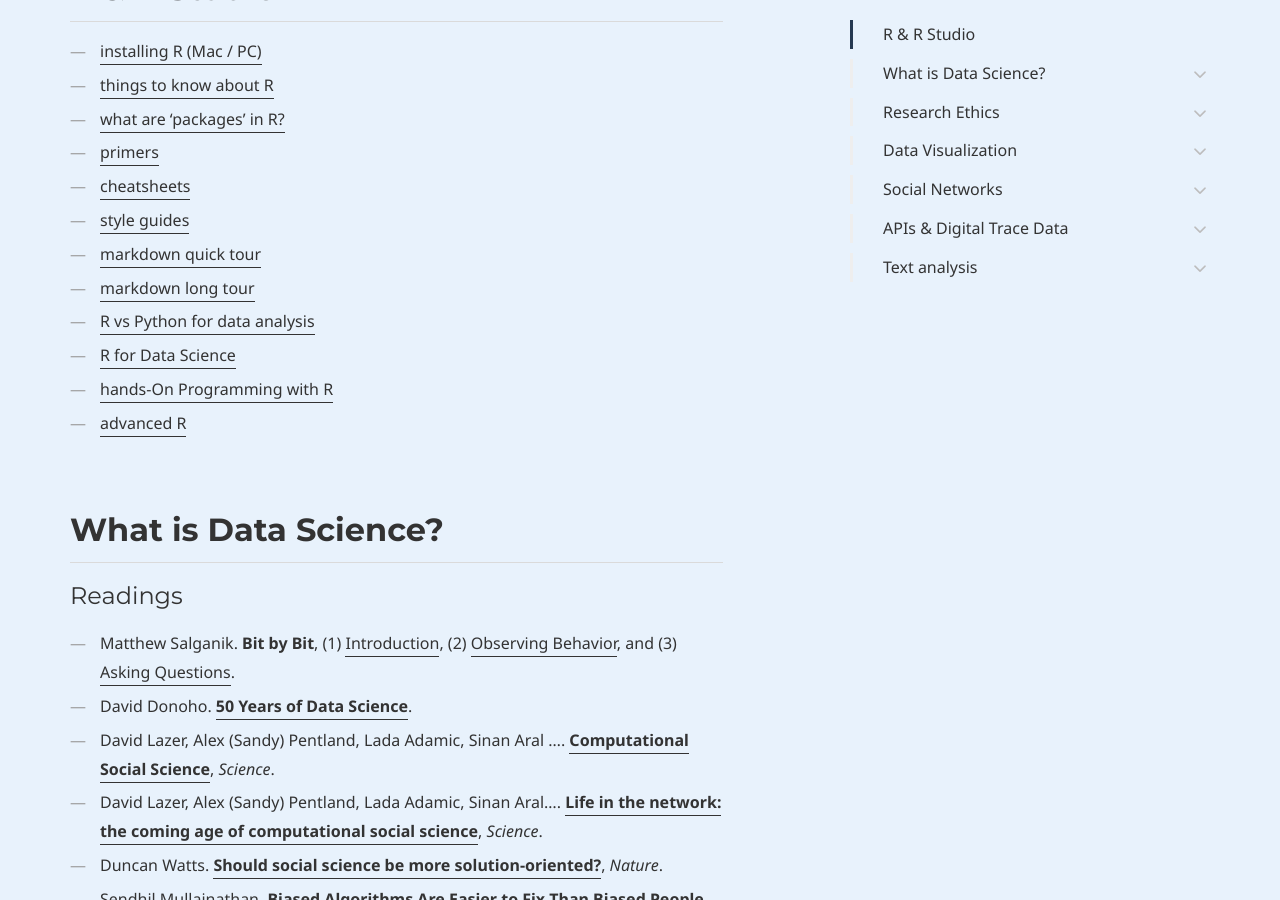
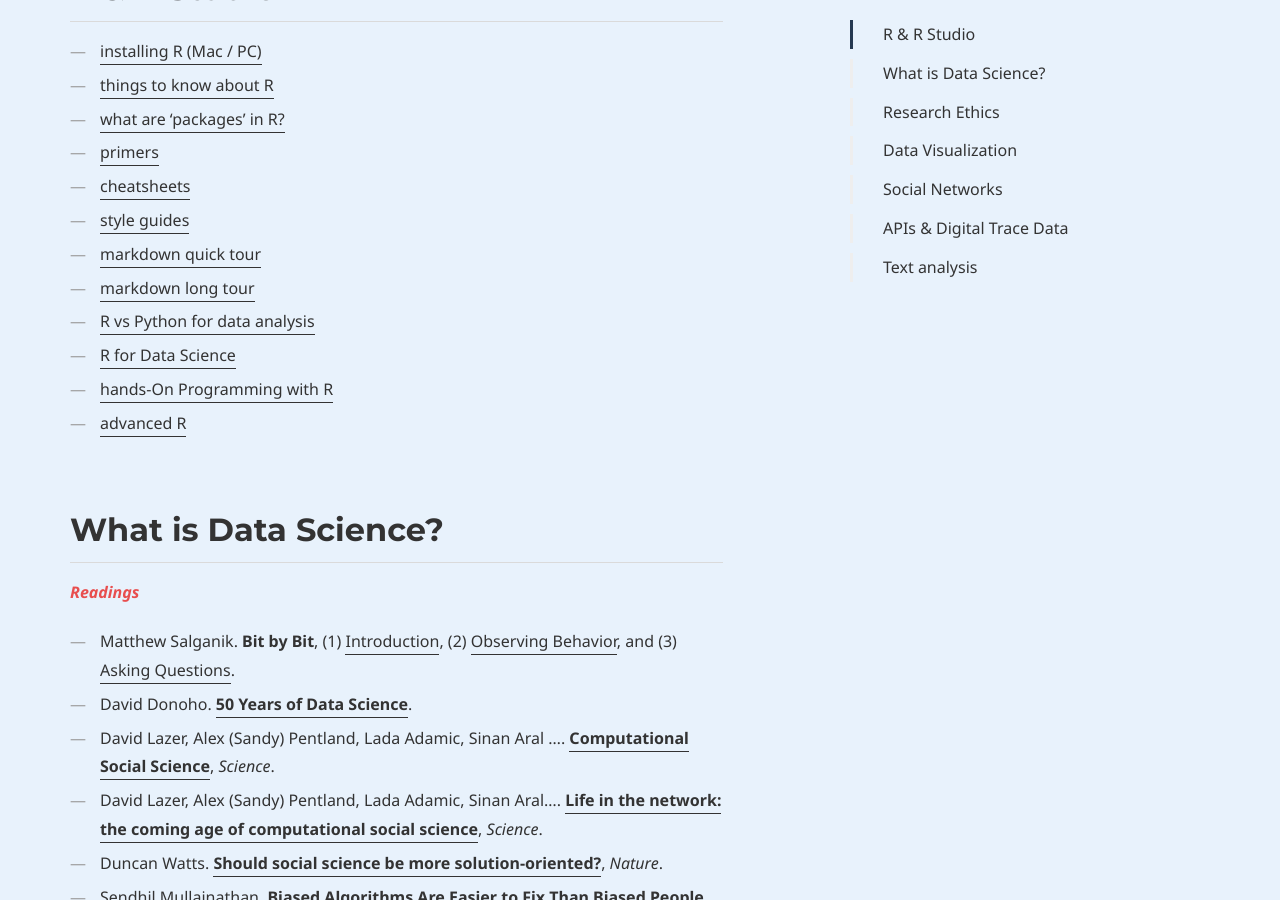
Before and after one commit to dssoc/dssoc.github.io, a Jekyll site: the page built from references.md, in a window 1280 px wide and 900 px high, scrolled down 595 px. Built offline with Jekyll 4.4.1, drawn with Linux system fonts in a browser that asks for light colours; some web fonts are replaced.

Commit message:
update references page

```diff
--- a/references.md
+++ b/references.md
@@ -30,7 +30,7 @@
 
 
 ## What is Data Science?
-#### Readings
+<b><i><font color="#E84E4E">Readings</font></i></b>
 - Matthew Salganik. **Bit by Bit**, (1) [Introduction](https://www.bitbybitbook.com/en/1st-ed/introduction/), (2) [Observing Behavior](https://www.bitbybitbook.com/en/1st-ed/observing-behavior/), and (3) [Asking Questions](https://www.bitbybitbook.com/en/1st-ed/asking-questions/).
 - David Donoho. [**50 Years of Data Science**](https://courses.csail.mit.edu/18.337/2015/docs/50YearsDataScience.pdf).
 - David Lazer, Alex (Sandy) Pentland, Lada Adamic, Sinan Aral .... [**Computational Social Science**](https://science.sciencemag.org/content/323/5915/721), *Science*.
@@ -41,7 +41,7 @@
 <br/><br/>
 
 ## Research Ethics
-#### Readings
+<b><i><font color="#E84E4E">Readings</font></i></b>
 - Matthew Salganik. **Bit by Bit**, [Ethics](https://www.bitbybitbook.com/en/1st-ed/ethics/).
 - Adam Kramer, Jamie Guillory, & Jeffrey Hancock. [**Emotional Contagion**](https://www.pnas.org/content/111/24/8788), *PNAS*.
 - Robinson Meyer. [**Everything We Know About Facebook's Secret Mood Manipulation Experiment**](https://www.theatlantic.com/technology/archive/2014/06/everything-we-know-about-facebooks-secret-mood-manipulation-experiment/373648/), *the Atlantic*.
@@ -49,7 +49,7 @@
 
 
 ## Data Visualization
-#### Readings
+<b><i><font color="#E84E4E">Readings</font></i></b>
 - Whitney Battle-Baptiste & Britt Rusert. [**W.E.B. Du Bois's Data Portraits - Visualizing Black America**](https://www.papress.com/html/product.details.dna?isbn=9781616897062), *Princeton Architectural Press*.
 - Nathan Yau. [**Sometimes the y-axis doesn't start at zero, and it's fine**](https://flowingdata.com/2015/11/23/sometimes-the-y-axis-doesnt-start-at-zero-and-its-fine/), *Vox*.
 -  [**What would feminist data visualization look like?**](https://civic.mit.edu/2015/12/01/feminist-data-visualization/), *MIT Civic Media Lab* by kanarinka.
@@ -63,7 +63,7 @@
 
 
 ## Social Networks
-#### Readings
+<b><i><font color="#E84E4E">Readings</font></i></b>
 - Nicholas Cristakis & James Fowler (2009). [**Connected: The Surprising Power of Our Social Networks and How they Shape Our Lives**](http://connectedthebook.com/pdf/excerpt.pdf), Chapter One. *Little, Brown and Company*.
 - Stanley Milgram (1967). [**The small world problem**](http://snap.stanford.edu/class/cs224w-readings/milgram67smallworld.pdf), *Psychology Today*.
 - Duncan Watts (2016). [**How small is the world, really?**](https://medium.com/@duncanjwatts/how-small-is-the-world-really-736fa21808ba) Medium Blog post.
@@ -83,7 +83,7 @@
 
 
 ## APIs & Digital Trace Data
-#### Readings
+<b><i><font color="#E84E4E">Readings</font></i></b>
 - Beck Williams. [**Intro to APIs**](https://medium.com/@rwilliams_bv/apis-d389aa68104f).
 - Xavier Adam. [**An Illustrated Introduction to APIs**](https://medium.com/epfl-extension-school/an-illustrated-introduction-to-apis-10f8000313b9).
 - Aramaki et al. [**Twitter catches the flu: detecting influenza epidemics using Twitter**](https://dl.acm.org/doi/10.5555/2145432.2145600).
```
Also changed, not shown: other parts of references.md (+0 -1 lines).
